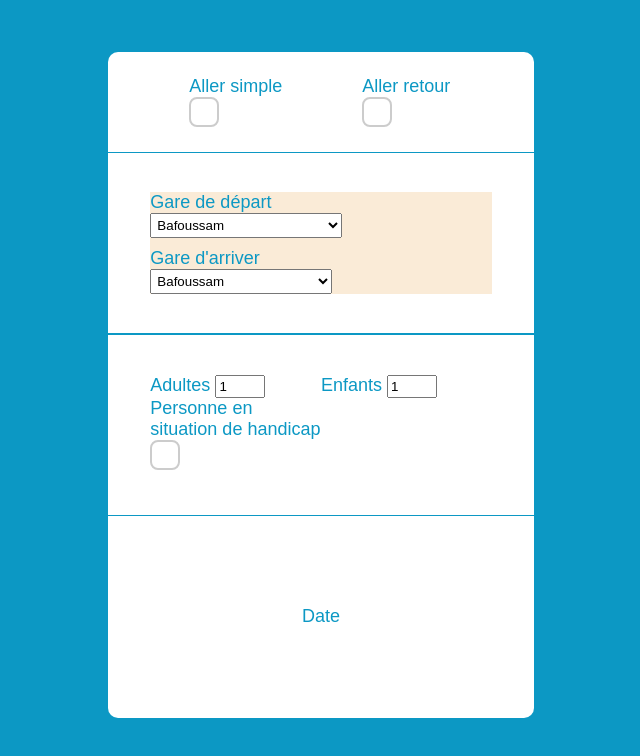
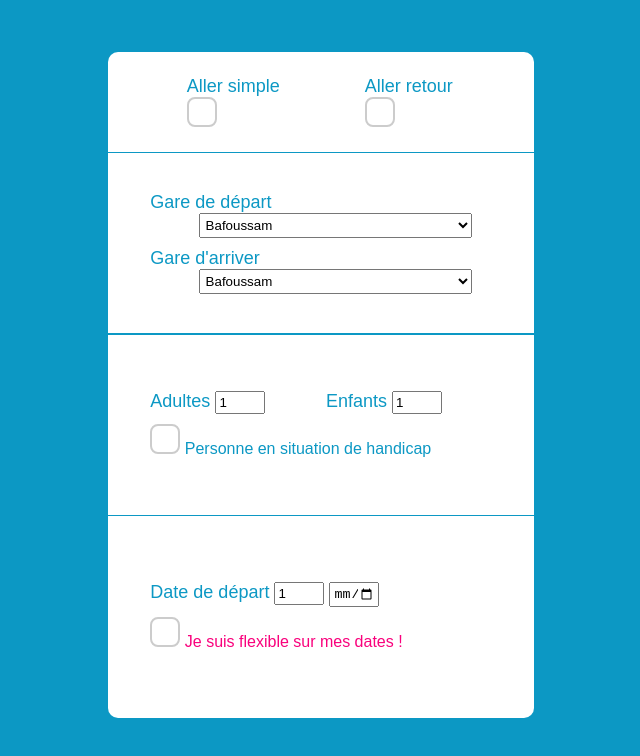
Before and after one commit to fotsoclaude/ihm-interfaces, a website: page index.html in a window 1280 px wide. Shown: the whole page, without its empty margins (319-959 px from the left). Drawn offline with Linux system fonts and the light colour scheme.

Commit message:
Person done

```diff
--- a/index.html
+++ b/index.html
@@ -27,7 +27,7 @@
             <form action="#" class="form form--rows">
                 <div class="form__group form__group--row">
                     <label for="town-start" class="form__label">Gare de départ</label>
-                    <select name="town-start" id="town-start" class="form__select">
+                    <select name="town-start" id="town-start" class="form__select form__select--town">
                         <option value="Bafoussam">Bafoussam</option>
                         <option value="Bamenda">Bamenda</option>
                         <option value="Bertoua">Bertoua</option>
@@ -39,7 +39,7 @@
                 </div>
                 <div class="form__group form__group--row">
                     <label for="town-end" class="form__label">Gare d'arriver</label>
-                    <select name="town-end" id="town-end" class="form__select">
+                    <select name="town-end" id="town-end" class="form__select form__select--town">
                         <option value="Bafoussam">Bafoussam</option>
                         <option value="Bamenda">Bamenda</option>
                         <option value="Bertoua">Bertoua</option>
@@ -61,14 +61,27 @@
                     <label for="enfants" class="form__label">Enfants</label>
                     <input type="number" min="1" value="1" name="enfants" id="adultes" class="form__number">
                 </div>
-                <div class="form__group">
-                    <label for="enfants" class="form__label">Personne en situation de handicap</label>
+                <div class="form__group form__group--col-2">
                     <input type="checkbox" name="handicap" id="handicap" class="form__checkbox-input">
                     <label for="handicap" class="form__checkbox-button"></label>
+                    <label for="enfants" class="form__label">Personne en situation de handicap</label>
                 </div>
             </form>
         </div>
-        <div class="group group--date">Date</div>
+        <div class="group group--date">
+            <form action="#" class="form form--date">
+                <div class="form__group">
+                    <label for="adultes" class="form__label">Date de départ</label>
+                    <input type="number" min="1" value="1" max="31" name="day" id="day" class="form__number">
+                    <input type="date" name="year" id="year" class="form__number">
+                </div>
+                <div class="form__group form__group--col-2">
+                    <input type="checkbox" name="flexible" id="flexible" class="form__checkbox-input">
+                    <label for="flexible" class="form__checkbox-button"></label>
+                    <label for="enfants" class="form__label form__label--primary">Je suis flexible sur mes dates !</label>
+                </div>
+            </form>
+        </div>
     </main>
 </body>
 </html>
--- a/sass/_home.scss
+++ b/sass/_home.scss
@@ -34,14 +34,21 @@
     width: 80%;
     display: grid;
     justify-items: start;
+    gap: 1rem;
+    grid-template-columns: 1fr;
 
     &__group--row {
-        grid-template-rows: 1fr;
+        display: grid;
+        width: 100%;
     }
 
     &__group--col {
         display: grid;
-        grid-template-rows: 1fr;
+
+        &-2 {
+            grid-column: 1 / -1;
+            font-size: 1.6rem;
+        }
     }
 
     //CUSTUMIZE RADIO & CHECKBOX BUTTON
@@ -106,6 +113,11 @@
         opacity: 1;
     }
 
+    &__label {
+        &--primary {
+            color: $color-primary;
+        }
+    }
 
     &__select {
         padding: .2rem;
@@ -127,8 +139,6 @@
     }
 
     &--rows {
-
-        background-color: antiquewhite;
         row-gap: 1rem;
     }
 
```
Also changed, not shown: css/style.css.
